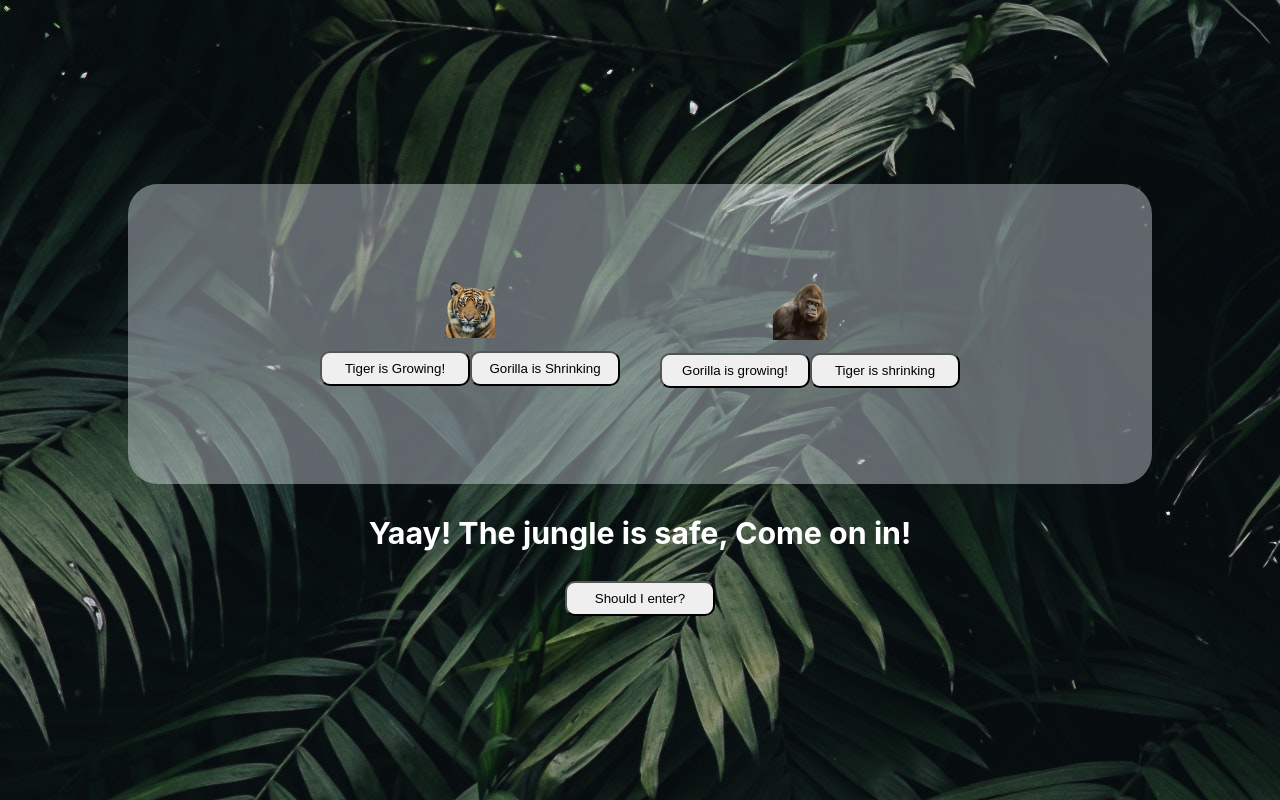
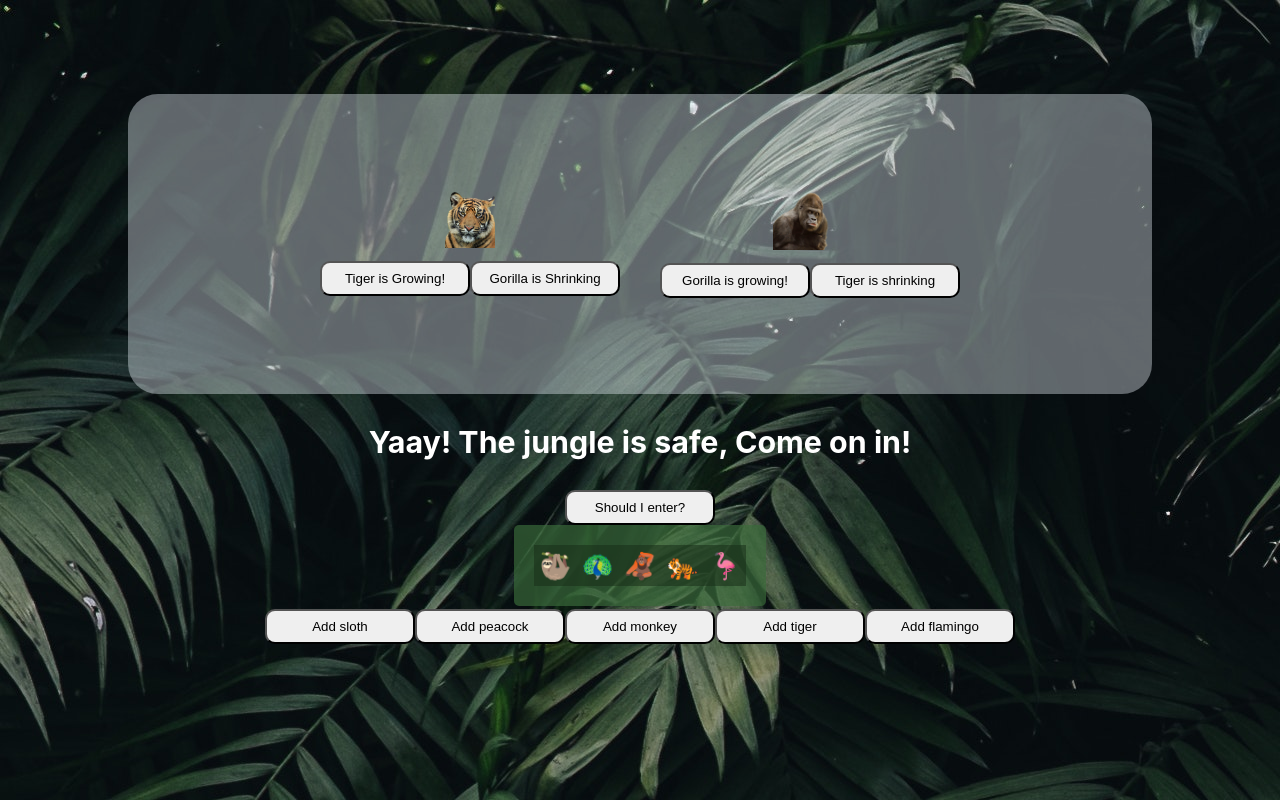
Before and after one commit to jenna-graham/busy-zoo-fs, a React (Create React App) app: page / in a window 1280 px wide. Built offline with nearby package versions, Linux system fonts and the light colour scheme.

Commit message:
added animal parade

```diff
--- /dev/null
+++ b/src/Animal.js
@@ -0,0 +1,13 @@
+import React from 'react';
+
+export default function Animal({ animal }) {
+  return (
+    <div className="animal">
+      {animal === 'sloth' && '🦥'}
+      {animal === 'peacock' && '🦚'}
+      {animal === 'monkey' && '🦧'}
+      {animal === 'tiger' && '🐅'}
+      {animal === 'flamingo' && '🦩'}
+    </div>
+  );
+}
--- /dev/null
+++ b/src/AnimalList.js
@@ -0,0 +1,16 @@
+import React from 'react';
+import Animal from './Animal.js';
+
+export default function AnimalList({ animals }) {
+  return (
+    <div className="cricle-wrapper">
+      <div className="parade">
+        {
+          animals.map((animal, i) => <Animal animal={animal} key={animal = i} />)
+        }
+      </div>
+
+    </div>
+
+  );
+}
--- a/src/App.css
+++ b/src/App.css
@@ -43,3 +43,21 @@ button {
   height: 35px;
   border-radius: 10px;
 }
+.parade {
+  display: flex;
+  flex-direction: row;
+  background-color: rgba(58, 107, 58, 0.676);
+  padding: 20px;
+  border:rgba(25, 47, 25, 0.676);
+  border-radius: 5px;
+  animation: spin 10s linear infinite;
+  }
+
+.animal {
+  background-color:rgba(25, 47, 25, 0.55);
+  padding: 5px;
+}
+.buttons {
+  height: 100px;
+
+}
--- a/src/App.js
+++ b/src/App.js
@@ -1,12 +1,36 @@
 import { useState } from 'react';
 import './App.css';
 import OpenClosedSign from './OpenClosedSign.js';
+import AnimalList from './AnimalList.js';
 
 function App() {
 
   const [tigerSize, setTigerSize] = useState(25);
   const [gorillaSize, setGorillaSize] = useState(25);
   const [jungleIsOpen, setJungleIsOpen] = useState(true);
+  const [animals, setAnimals] = useState(['sloth', 'peacock', 'monkey', 'tiger', 'flamingo']);
+
+  function handleSlothClick() {
+    animals.push('sloth');
+    setAnimals(animals.slice());
+  }
+  function handlePeacockClick() {
+    animals.push('peacock');
+    setAnimals(animals.slice());
+  }
+  function handleMonkeyClick() {
+    animals.push('monkey');
+    setAnimals(animals.slice());
+  }
+  function handleTigerClick() {
+    animals.push('tiger');
+    setAnimals(animals.slice());
+  }
+  function handleFlamingoClick() {
+    animals.push('flamingo');
+    setAnimals(animals.slice());
+  }
+
   return (
     <div className="App">
       <header className="App-header">
@@ -28,6 +52,15 @@ function App() {
         </div>
         <OpenClosedSign jungleIsOpen={jungleIsOpen} />
         <button onClick={() => setJungleIsOpen(!jungleIsOpen)}>Should I enter?</button>
+        <AnimalList animals={animals} />
+        <div className="buttons">
+          <button onClick={handleSlothClick}>Add sloth</button>
+          <button onClick={handlePeacockClick}>Add peacock</button>
+          <button onClick={handleMonkeyClick}>Add monkey</button>
+          <button onClick={handleTigerClick}>Add tiger</button>
+          <button onClick={handleFlamingoClick}>Add flamingo</button>
+        </div>
+
       </header>
 
     </div>
```
